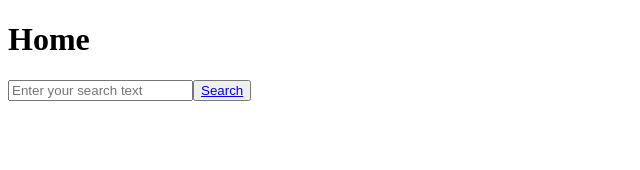
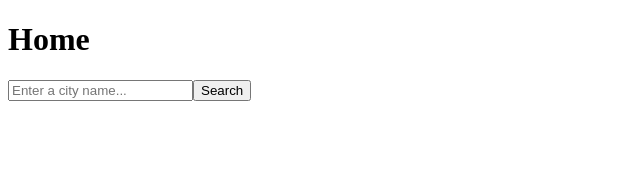
Before and after one commit to rmkofficial/iWeather, a React (Vite) app: page / in a window 1280 px wide. Shown: the top 170 px of the page, without its empty margins (0-640 px from the left). Built offline with nearby package versions, Linux system fonts and the light colour scheme.

Commit message:
Add weather search functionality to Home component

```diff
--- a/src/pages/Home.jsx
+++ b/src/pages/Home.jsx
@@ -1,4 +1,5 @@
 import { useState } from "react";
+import axios from "axios";
 import { Link } from "react-router-dom";
 
 const Home = () => {
@@ -6,16 +7,22 @@ const Home = () => {
 
   const handleInputChange = (event) => {
     let inputText = event.target.value;
-
     if (inputText.length > 0) {
       inputText = inputText.charAt(0).toUpperCase() + inputText.slice(1);
     }
-
     setSearchText(inputText);
   };
 
-  const handleSearch = () => {
-    console.log("Search Text:", searchText);
+  const handleSearch = async () => {
+    const apiKey = "07cf93b699f8470ca8d131206242903";
+    const apiUrl = `http://api.weatherapi.com/v1/current.json?key=${apiKey}&q=${searchText}&aqi=no`;
+
+    try {
+      const response = await axios.get(apiUrl);
+      console.log("Weather Information:", response.data);
+    } catch (error) {
+      console.error("Failed to fetch weather information:", error);
+    }
   };
 
   return (
@@ -23,13 +30,13 @@ const Home = () => {
       <h1>Home</h1>
       <input
         type="text"
-        placeholder="Enter your search text"
+        placeholder="Enter a city name..."
         value={searchText}
         onChange={handleInputChange}
       />
-      <button onClick={handleSearch}>
-        <Link to="/weather">Search</Link>
-      </button>
+      <Link to="/weather">
+        <button onClick={handleSearch}>Search</button>
+      </Link>
     </>
   );
 };
```
